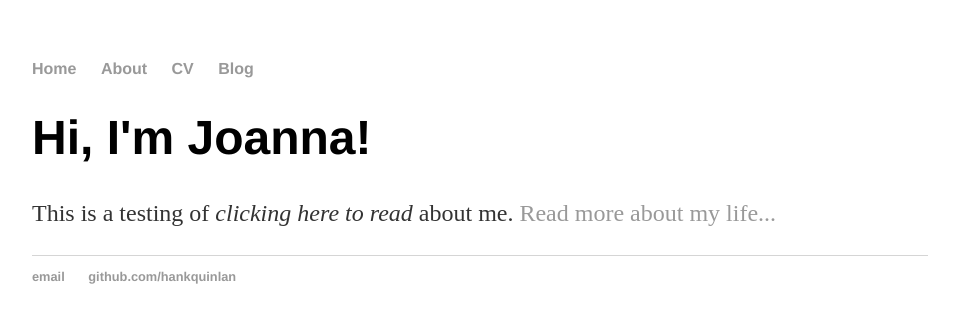
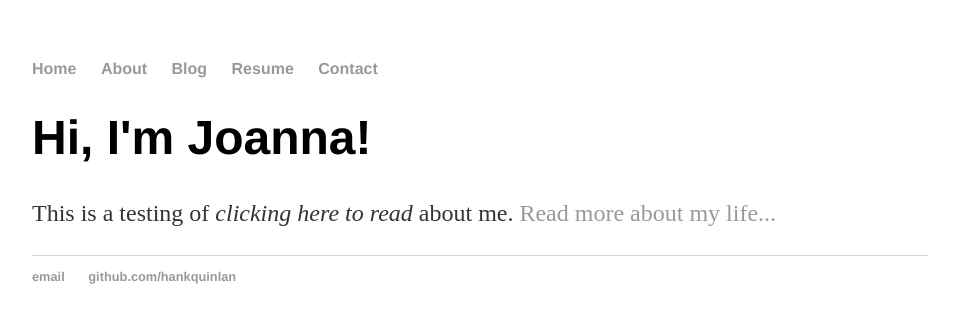
Before and after one commit to joannatko/joannatko.github.io, a Jekyll site: the page built from index.html, in a window 1280 px wide. Shown: the top 323 px of the page, without its empty margins (160-1119 px from the left). Built offline with Jekyll 4.4.1, drawn with Linux system fonts in a browser that asks for light colours.

Commit message:
Update default.html
Update Section Names

```diff
--- a/_layouts/default.html
+++ b/_layouts/default.html
@@ -10,8 +10,9 @@
 	    		<ul>
 	        		<li><a href="/">Home</a></li>
 		        	<li><a href="/about">About</a></li>
-	        		<li><a href="/cv">CV</a></li>
 	        		<li><a href="/blog">Blog</a></li>
+				<li><a href="/resume">Resume</a></li>
+				<li><a href="/contact">Contact</a></li>
 	    		</ul>
 			</nav>
 			<div class="container">
```
